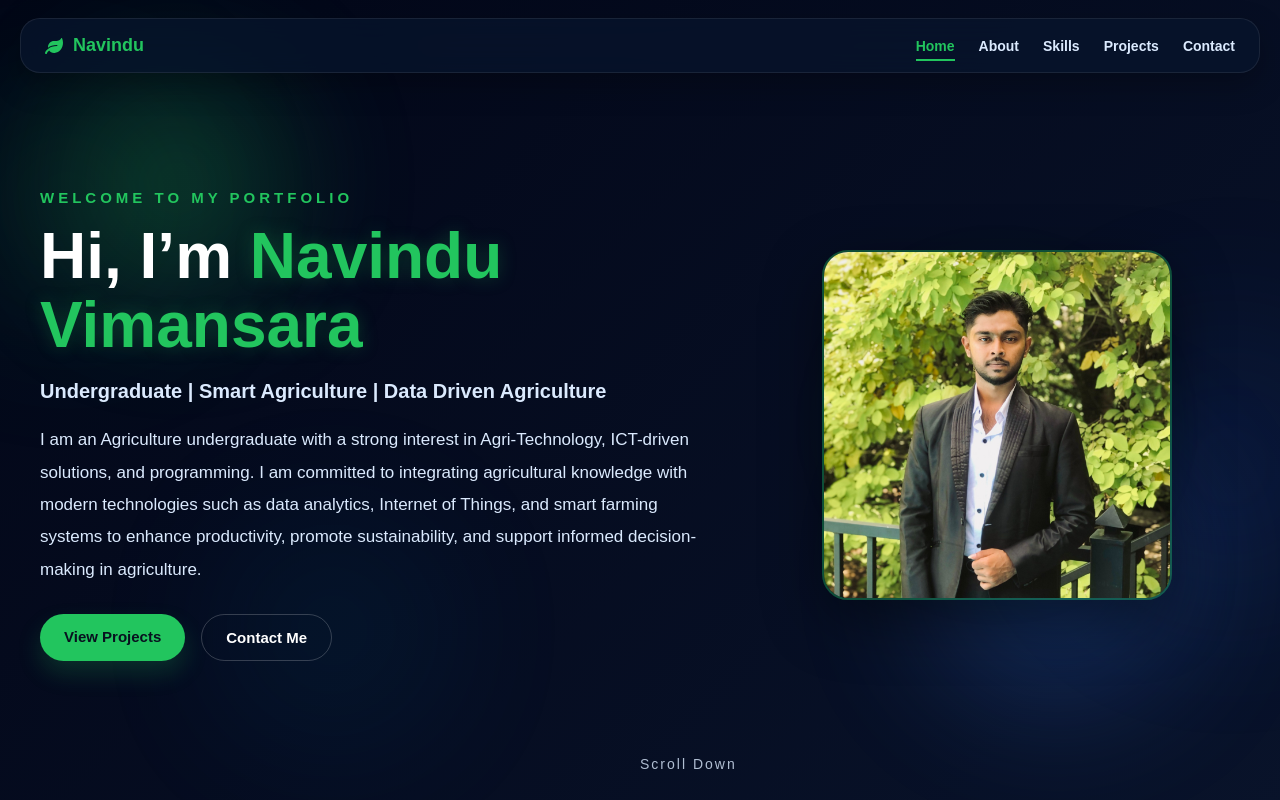
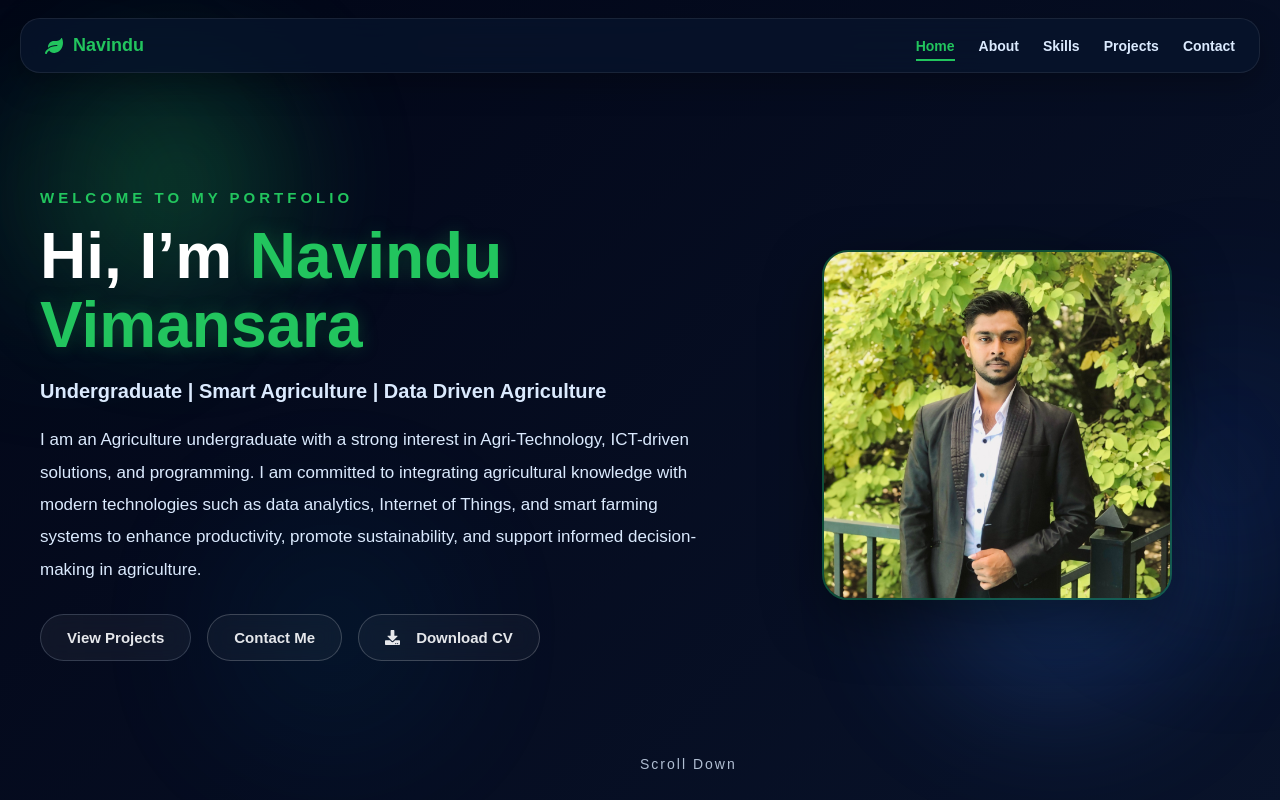
Before and after one commit to Navindu2003/Navindu-Vimansara, a React (Create React App) app: page / in a window 1280 px wide. Shown: the top 800 px of the page. Built offline with nearby package versions, Linux system fonts and the light colour scheme.

Commit message:
btn update

```diff
--- a/src/App.css
+++ b/src/App.css
@@ -310,31 +310,65 @@ a {
 }
 
 .btn {
-  padding: 14px 24px;
+  position: relative;
+  display: inline-flex;
+  align-items: center;
+  justify-content: center;
+  gap: 8px;
+
+  padding: 14px 26px;
   border-radius: 999px;
-  background: #22c55e;
-  color: #08111f;
+  border: 1px solid rgba(148, 163, 184, 0.28);
+
+  background: rgba(255, 255, 255, 0.05);
+  color: #e5e7eb;
   font-weight: 700;
   font-size: 15px;
-  transition: 0.3s ease;
-  box-shadow: 0 12px 25px rgba(34, 197, 94, 0.2);
+
+  backdrop-filter: blur(10px);
+  overflow: hidden;
+  transition: all 0.35s ease;
 }
 
-.btn:hover {
-  transform: translateY(-3px) scale(1.03);
-  background: white;
+/* glow layer */
+.btn::before {
+  content: "";
+  position: absolute;
+  inset: 0;
+  background: rgba(34, 197, 94, 0.25);
+  opacity: 0;
+  filter: blur(16px);
+  transition: 0.35s ease;
+  z-index: -1;
 }
 
+/* hover effect */
+.btn:hover {
+  color: #08111f;
+  background: #22c55e;
+  border-color: #22c55e;
+
+  transform: translateY(-6px) scale(1.05);
+
+  box-shadow:
+    0 0 20px rgba(34, 197, 94, 0.5),
+    0 18px 40px rgba(34, 197, 94, 0.25);
+}
+
+.btn:hover::before {
+  opacity: 1;
+}
+
+/* outline button */
 .btn-outline {
-  background: transparent;
-  color: white;
+  background: rgba(255, 255, 255, 0.04);
+  color: #e5e7eb;
   border: 1px solid rgba(255, 255, 255, 0.2);
-  box-shadow: none;
 }
 
 .btn-outline:hover {
-  background: rgba(255, 255, 255, 0.08);
-  color: white;
+  background: #22c55e;
+  color: #08111f;
   border-color: #22c55e;
 }
 
--- a/src/App.js
+++ b/src/App.js
@@ -7,6 +7,7 @@ import {
   FaLeaf,
   FaBars,
   FaTimes,
+  FaDownload,
 } from "react-icons/fa";
 import { useState, useEffect } from "react";
 import { BrowserRouter as Router, Routes, Route, Link } from "react-router-dom";
@@ -131,7 +132,13 @@ function HomePage() {
 
             <motion.div className="hero-buttons" initial={{ opacity: 0, y: 35 }} animate={{ opacity: 1, y: 0 }} transition={{ delay: 0.9, duration: 0.7 }}>
               <a href="#projects" className="btn">View Projects</a>
+
               <a href="#contact" className="btn btn-outline">Contact Me</a>
+
+              <a href="/Navindu_cv.pdf" download className="btn btn-outline">
+                <FaDownload style={{ marginRight: "8px" }} />
+                Download CV
+              </a>
             </motion.div>
           </motion.div>
 
```
Also changed, not shown: 1 other file (tests, documents, lock files or other folders).
